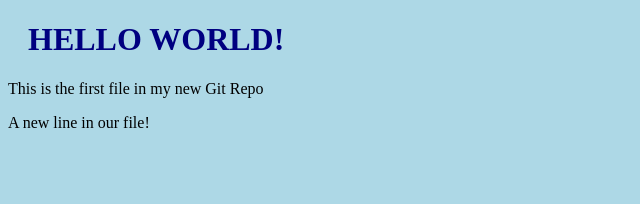
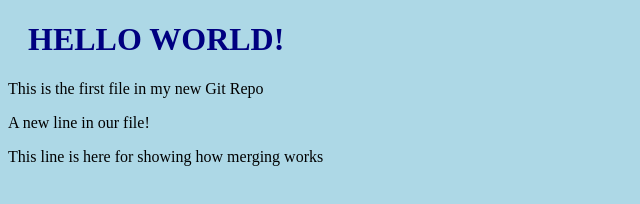
Before and after one commit to ANIL-ST/mycourse, a plain HTML site: page index.html in a window 1280 px wide. Shown: the whole page, without its empty margins (0-640 px from the left). Drawn offline with Linux system fonts and the light colour scheme.

Commit message:
updated index.html with emergency fix

```diff
--- a/index.html
+++ b/index.html
@@ -9,5 +9,6 @@
 		<h1>HELLO WORLD!</h1>
 		<p> This is the first file in my new Git Repo</p>
 		<p>A new line in our file!</p>
+		<p> This line is here for showing how merging works</p>
 	</body>
 </html>
```
